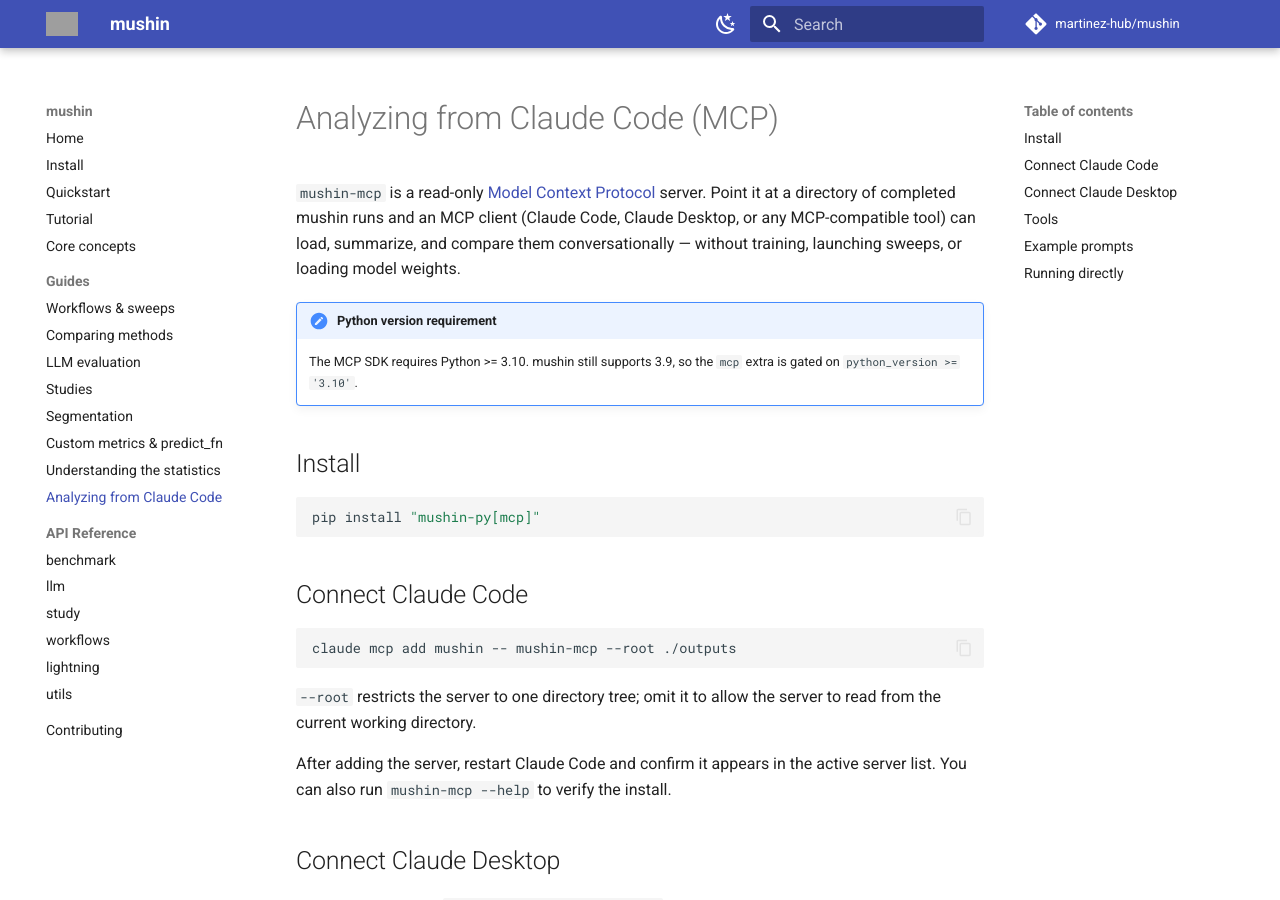
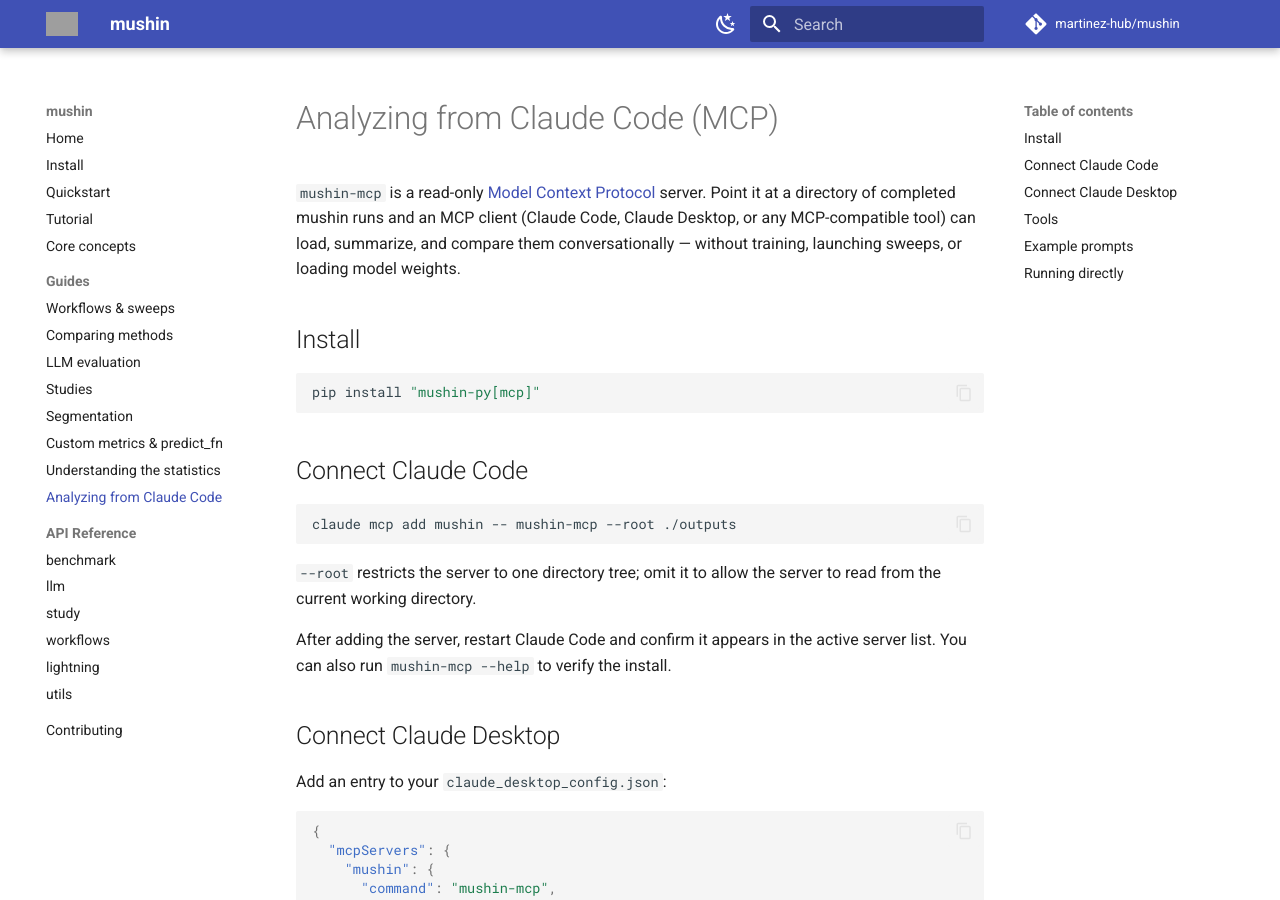
Before and after one commit to martinez-hub/mushin, an MkDocs documentation site: the page built from docs/guides/mcp.md, in a window 1280 px wide and 900 px high. Built offline with MkDocs 1.6.1 and Material for MkDocs 9.7.7, drawn with Linux system fonts in a browser that asks for light colours; comment, search, counter and statistics services are not loaded; grey boxes are pictures that could not be loaded.

Commit message:
docs: fix stale matplotlib floor + mcp Python-gate notes (Codex review)
- changelog fragment: scipy >=1.13 / matplotlib >=3.9 (was the pre-bump 3.6).
- mcp guide: drop the now-moot 3.9 gating note (mushin requires >=3.10, so the
  MCP SDK's >=3.10 requirement is always satisfied).

```diff
--- a/docs/guides/mcp.md
+++ b/docs/guides/mcp.md
@@ -5,10 +5,6 @@
 (Claude Code, Claude Desktop, or any MCP-compatible tool) can load, summarize,
 and compare them conversationally — without training, launching sweeps, or
 loading model weights.
-
-!!! note "Python version requirement"
-    The MCP SDK requires Python >= 3.10. mushin still supports 3.9, so the
-    `mcp` extra is gated on `python_version >= '3.10'`.
 
 ## Install
 
```
Also changed, not shown: changes/+drop-py39.removed.md (+3 -2 lines).
